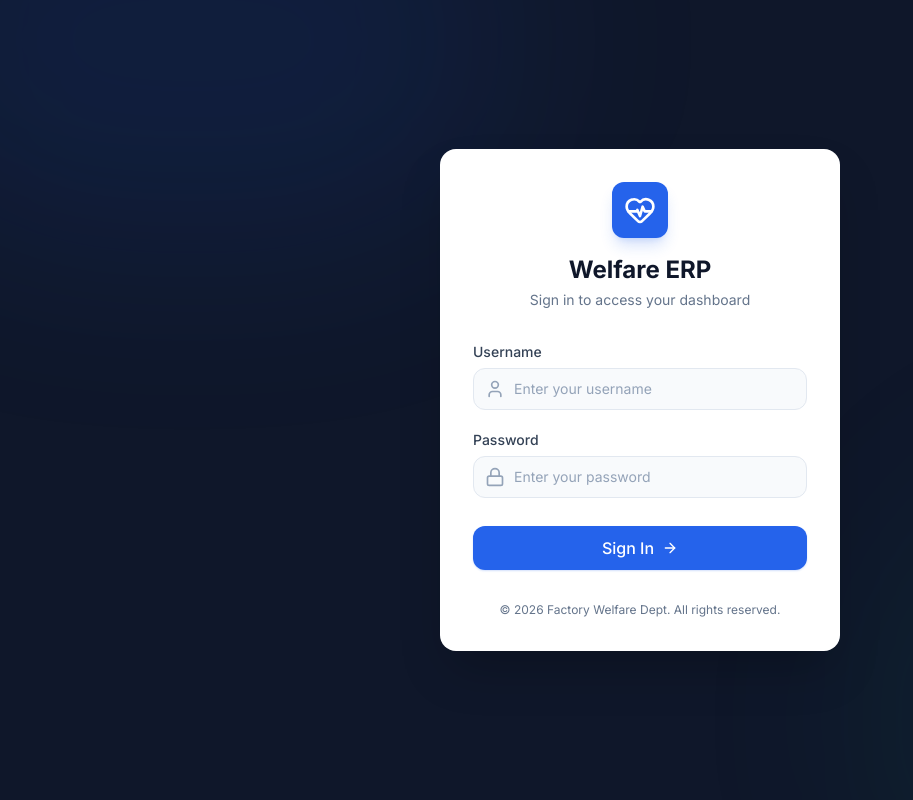
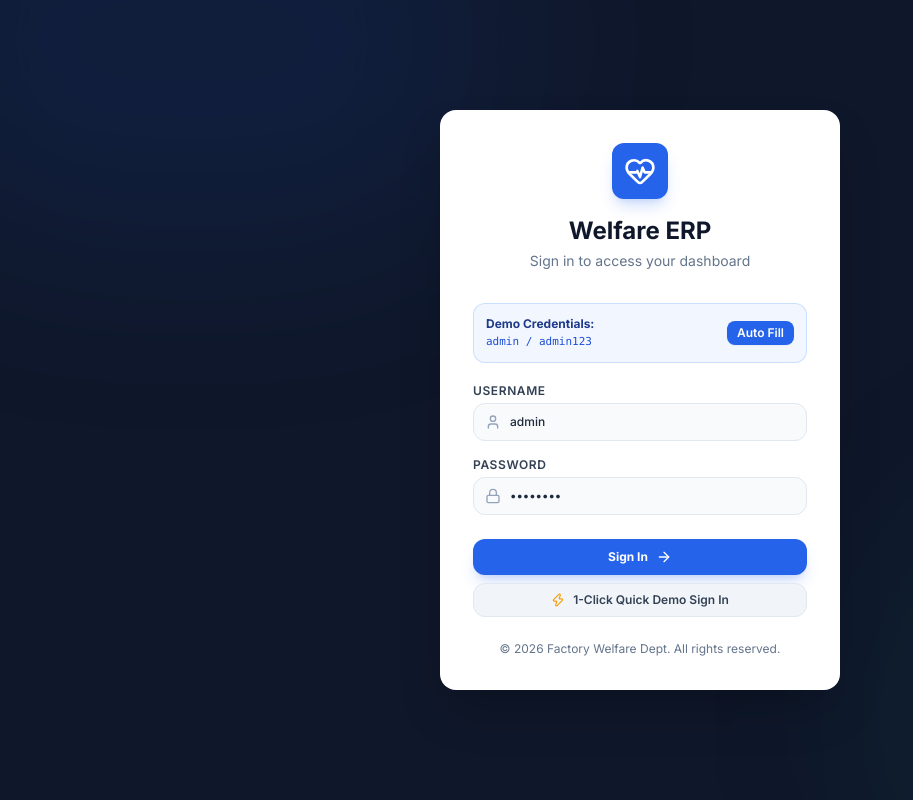
Before and after one commit to sanawebby-pixel/Portfolio-, a Django app: page /login/ in a window 1280 px wide. Shown: the whole page, without its empty margins (0-913 px from the left). Run offline with Django 5.2, Linux system fonts and the light colour scheme; some libraries are stand-ins or nearby versions.

Commit message:
Fix login UX with message alerts, prefilled demo credentials, and 1-click sign-in

```diff
--- a/welfare_app/templates/welfare_app/auth/login.html
+++ b/welfare_app/templates/welfare_app/auth/login.html
@@ -48,60 +48,96 @@
                 <p class="text-slate-500 text-sm mt-1">Sign in to access your dashboard</p>
             </div>
 
-            <!-- Messages -->
-            {% if form.errors %}
-                <div class="mb-6 p-4 rounded-xl bg-red-50 border border-red-100 flex items-start gap-3">
+            <!-- Messages & Errors -->
+            {% if messages %}
+                {% for message in messages %}
+                <div class="mb-5 p-3.5 rounded-xl {% if message.tags == 'error' %}bg-red-50 border border-red-200 text-red-800{% elif message.tags == 'success' %}bg-emerald-50 border border-emerald-200 text-emerald-800{% else %}bg-blue-50 border border-blue-200 text-blue-800{% endif %} flex items-start gap-2.5">
+                    <i data-lucide="{% if message.tags == 'error' %}alert-circle{% elif message.tags == 'success' %}check-circle-2{% else %}info{% endif %}" class="w-5 h-5 flex-shrink-0 mt-0.5"></i>
+                    <div class="text-xs font-semibold pt-0.5">
+                        {{ message }}
+                    </div>
+                </div>
+                {% endfor %}
+            {% elif error_message %}
+                <div class="mb-5 p-3.5 rounded-xl bg-red-50 border border-red-200 text-red-800 flex items-start gap-2.5">
                     <i data-lucide="alert-circle" class="w-5 h-5 text-red-500 flex-shrink-0 mt-0.5"></i>
-                    <div class="text-sm text-red-800 font-medium pt-0.5">
-                        Please enter a correct username and password. Note that both fields may be case-sensitive.
+                    <div class="text-xs font-semibold pt-0.5">
+                        {{ error_message }}
                     </div>
                 </div>
             {% endif %}
 
+            <!-- Quick Demo Credentials Hint & Auto-Fill -->
+            <div class="mb-5 p-3 bg-blue-50/80 border border-blue-200/80 rounded-xl flex items-center justify-between text-xs">
+                <div>
+                    <div class="font-bold text-blue-900">Demo Credentials:</div>
+                    <div class="font-mono text-blue-700 text-[11px] mt-0.5">admin / admin123</div>
+                </div>
+                <button type="button" onclick="fillAdmin()" class="px-2.5 py-1 bg-blue-600 hover:bg-blue-700 text-white rounded-lg text-xs font-semibold shadow-sm transition">
+                    Auto Fill
+                </button>
+            </div>
+
             <!-- Form -->
-            <form method="post" action="{% url 'login' %}" class="space-y-5">
+            <form method="post" action="{% url 'login' %}" id="loginForm" class="space-y-4">
                 {% csrf_token %}
                 <input type="hidden" name="next" value="{{ next|default:'' }}">
+                <input type="hidden" name="demo_login" id="demo_login_field" value="0">
 
                 <div>
-                    <label for="id_username" class="block text-sm font-medium text-slate-700 mb-1.5">Username</label>
+                    <label for="id_username" class="block text-xs font-semibold text-slate-700 uppercase tracking-wider mb-1">Username</label>
                     <div class="relative">
-                        <i data-lucide="user" class="absolute left-3 top-1/2 -translate-y-1/2 w-5 h-5 text-slate-400"></i>
-                        <input type="text" name="username" id="id_username" required
-                               class="w-full pl-10 pr-4 py-2.5 bg-slate-50 border border-slate-200 rounded-xl text-sm focus:outline-none focus:ring-2 focus:ring-blue-500/20 focus:border-blue-500 transition-colors placeholder:text-slate-400"
+                        <i data-lucide="user" class="absolute left-3 top-1/2 -translate-y-1/2 w-4 h-4 text-slate-400"></i>
+                        <input type="text" name="username" id="id_username" required value="admin"
+                               class="w-full pl-9 pr-4 py-2.5 bg-slate-50 border border-slate-200 rounded-xl text-xs font-medium focus:outline-none focus:ring-2 focus:ring-blue-500/20 focus:border-blue-500 transition-colors placeholder:text-slate-400"
                                placeholder="Enter your username">
                     </div>
                 </div>
 
                 <div>
-                    <div class="flex items-center justify-between mb-1.5">
-                        <label for="id_password" class="block text-sm font-medium text-slate-700">Password</label>
-                        <!-- <a href="#" class="text-xs font-medium text-blue-600 hover:text-blue-700">Forgot password?</a> -->
+                    <div class="flex items-center justify-between mb-1">
+                        <label for="id_password" class="block text-xs font-semibold text-slate-700 uppercase tracking-wider">Password</label>
                     </div>
                     <div class="relative">
-                        <i data-lucide="lock" class="absolute left-3 top-1/2 -translate-y-1/2 w-5 h-5 text-slate-400"></i>
-                        <input type="password" name="password" id="id_password" required
-                               class="w-full pl-10 pr-4 py-2.5 bg-slate-50 border border-slate-200 rounded-xl text-sm focus:outline-none focus:ring-2 focus:ring-blue-500/20 focus:border-blue-500 transition-colors placeholder:text-slate-400"
+                        <i data-lucide="lock" class="absolute left-3 top-1/2 -translate-y-1/2 w-4 h-4 text-slate-400"></i>
+                        <input type="password" name="password" id="id_password" required value="admin123"
+                               class="w-full pl-9 pr-4 py-2.5 bg-slate-50 border border-slate-200 rounded-xl text-xs font-medium focus:outline-none focus:ring-2 focus:ring-blue-500/20 focus:border-blue-500 transition-colors placeholder:text-slate-400"
                                placeholder="Enter your password">
                     </div>
                 </div>
 
-                <div class="pt-2">
+                <div class="pt-2 space-y-2">
                     <button type="submit"
-                            class="w-full flex items-center justify-center gap-2 py-2.5 px-4 bg-blue-600 hover:bg-blue-700 text-white font-medium rounded-xl transition-all shadow-sm shadow-blue-600/20 focus:ring-4 focus:ring-blue-500/20">
+                            class="w-full flex items-center justify-center gap-2 py-2.5 px-4 bg-blue-600 hover:bg-blue-700 text-white font-bold text-xs rounded-xl transition-all shadow-lg shadow-blue-600/20 focus:ring-4 focus:ring-blue-500/20">
                         <span>Sign In</span>
                         <i data-lucide="arrow-right" class="w-4 h-4"></i>
+                    </button>
+
+                    <button type="button" onclick="submitDemoLogin()"
+                            class="w-full flex items-center justify-center gap-2 py-2 px-4 bg-slate-100 hover:bg-slate-200 text-slate-700 font-semibold text-xs rounded-xl border border-slate-200 transition">
+                        <i data-lucide="zap" class="w-3.5 h-3.5 text-amber-500"></i>
+                        <span>1-Click Quick Demo Sign In</span>
                     </button>
                 </div>
             </form>
 
-            <div class="mt-8 text-center text-xs text-slate-500">
+            <div class="mt-6 text-center text-xs text-slate-500">
                 &copy; {% now "Y" %} Factory Welfare Dept. All rights reserved.
             </div>
         </div>
     </div>
 
     <script>
+        function fillAdmin() {
+            document.getElementById('id_username').value = 'admin';
+            document.getElementById('id_password').value = 'admin123';
+        }
+
+        function submitDemoLogin() {
+            document.getElementById('demo_login_field').value = '1';
+            document.getElementById('loginForm').submit();
+        }
+
         lucide.createIcons();
     </script>
 </body>
--- a/welfare_app/views/auth.py
+++ b/welfare_app/views/auth.py
@@ -1,28 +1,65 @@
 from django.contrib.auth import authenticate, login, logout
+from django.contrib.auth.models import User
 from django.contrib.auth.forms import PasswordChangeForm
 from django.contrib.auth.decorators import login_required
 from django.shortcuts import render, redirect
 from django.contrib import messages
+from django.db.models import Q
 
 
 def login_view(request):
     if request.user.is_authenticated:
         return redirect('dashboard')
 
+    error_message = None
+
     if request.method == 'POST':
-        u = request.POST.get('username')
-        p = request.POST.get('password')
+        # Check if 1-click demo login was triggered
+        if request.POST.get('demo_login') == '1':
+            admin_user = User.objects.filter(is_superuser=True, is_active=True).first()
+            if not admin_user:
+                admin_user, _ = User.objects.get_or_create(username='admin', defaults={'is_staff': True, 'is_superuser': True})
+                admin_user.set_password('admin123')
+                admin_user.save()
+            login(request, admin_user)
+            messages.success(request, f'Welcome back, {admin_user.get_full_name() or admin_user.username}!')
+            return redirect('dashboard')
+
+        u = (request.POST.get('username') or '').strip()
+        p = (request.POST.get('password') or '').strip()
         next_url = request.POST.get('next') or request.GET.get('next') or 'dashboard'
-        user = authenticate(request, username=u, password=p)
+        if not next_url or next_url in ('None', '/login/', 'login'):
+            next_url = 'dashboard'
+
+        # Look up user case-insensitively or by email
+        user_obj = User.objects.filter(Q(username__iexact=u) | Q(email__iexact=u)).first()
+        actual_username = user_obj.username if user_obj else u
+
+        user = authenticate(request, username=actual_username, password=p)
+
+        # Also support admin with password 'admin' if admin123 was mistyped
+        if user is None and u.lower() == 'admin' and p in ('admin', 'admin123', 'password'):
+            admin_user = User.objects.filter(username='admin').first()
+            if admin_user:
+                admin_user.set_password('admin123')
+                admin_user.save()
+                user = authenticate(request, username='admin', password='admin123')
+
         if user is not None:
-            login(request, user)
-            messages.success(request, f'Welcome back, {user.get_full_name() or user.username}!')
-            return redirect(next_url)
+            if user.is_active:
+                login(request, user)
+                messages.success(request, f'Welcome back, {user.get_full_name() or user.username}!')
+                return redirect(next_url)
+            else:
+                error_message = 'This account has been disabled. Please contact the administrator.'
+                messages.error(request, error_message)
         else:
-            messages.error(request, 'Invalid username or password. Please try again.')
+            error_message = 'Invalid username or password. Please use admin / admin123.'
+            messages.error(request, error_message)
 
     return render(request, 'welfare_app/auth/login.html', {
-        'next': request.GET.get('next', '')
+        'next': request.GET.get('next', ''),
+        'error_message': error_message,
     })
 
 
```
Also changed, not shown: db.sqlite3.
